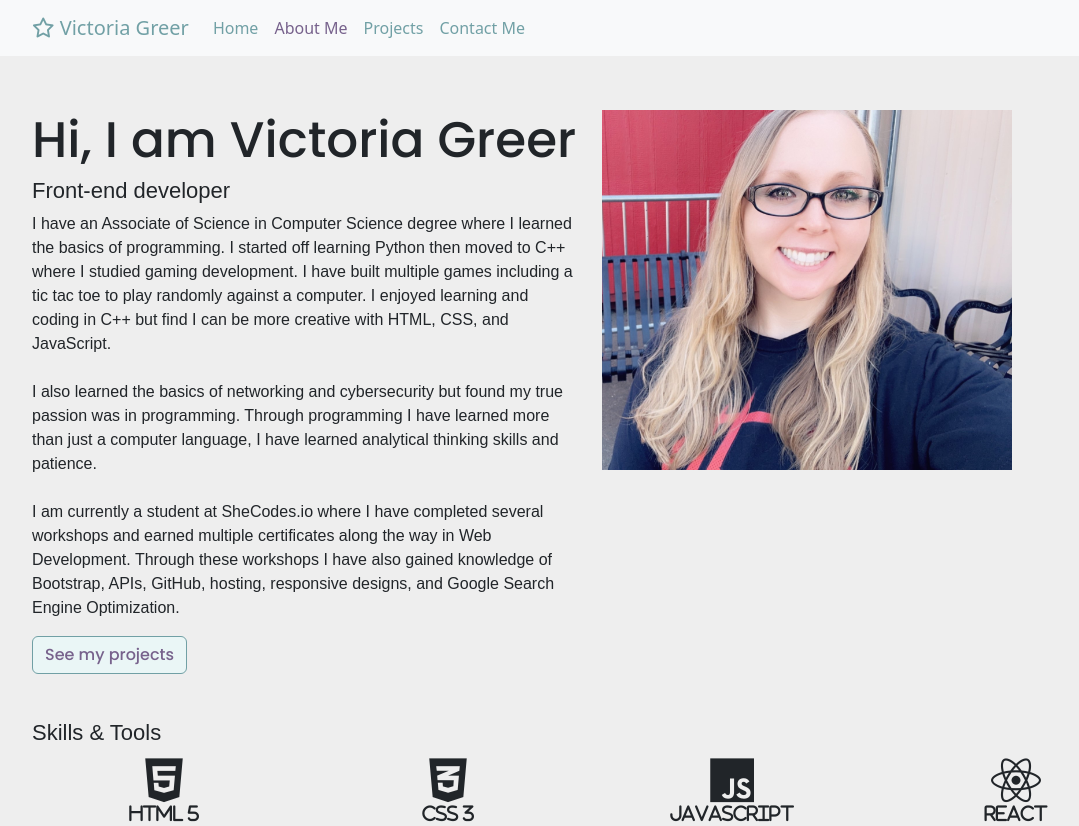
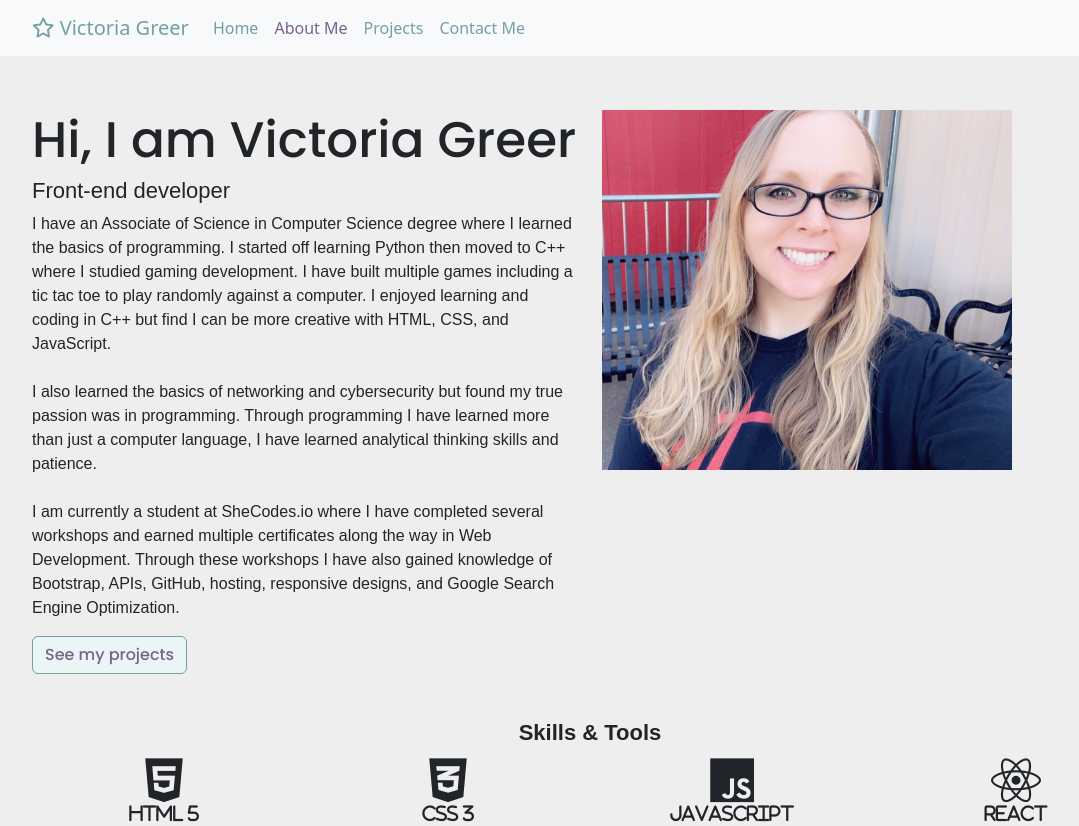
Before and after one commit to themightyvicki1/portfolio-project, a plain HTML site: page html/about.html in a window 1280 px wide. Shown: the top 826 px of the page, without its empty margins (50-1129 px from the left). Drawn offline with nearby package versions, Linux system fonts and the light colour scheme.

Commit message:
h3 update on skills

```diff
--- a/html/about.html
+++ b/html/about.html
@@ -128,7 +128,7 @@
           />
         </div>
       </div>
-      <h3>Skills & Tools</h3>
+      <h3 class="text-center"><strong>Skills & Tools</strong></h3>
       <div class="skills-box">
         <i class="fa-brands fa-html5 icon"
           ><div class="icon-words">HTML 5</div></i
```
